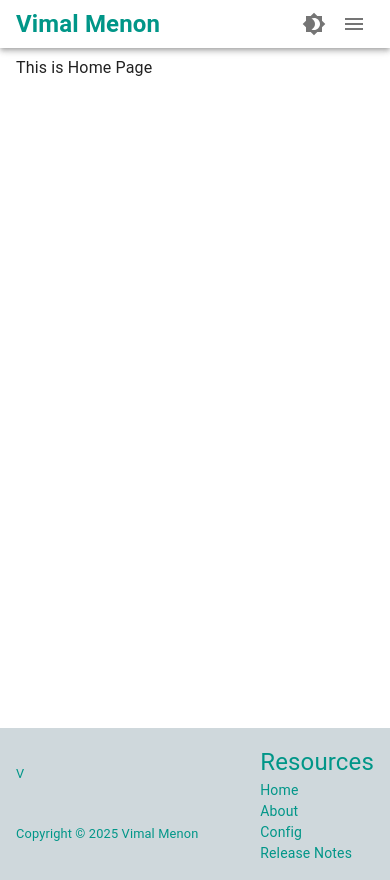
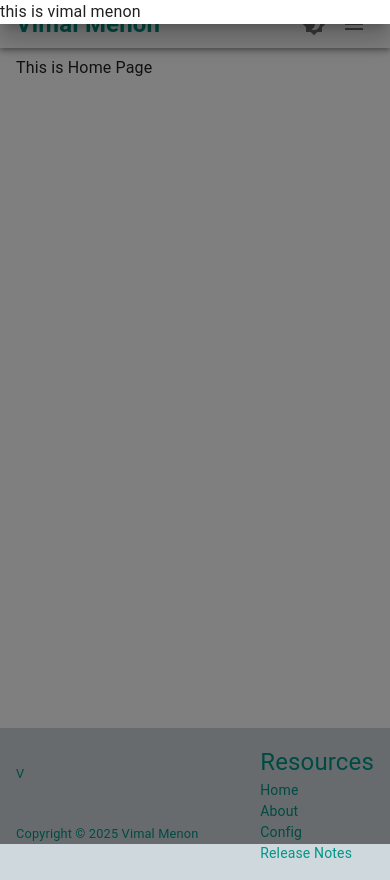
Before and after one commit to vimalmenon/vimalmenon.github.io, a Next.js app: page / in a window 390 px wide. Both pictures are taken after a click on the button 354 px from the left and 24 px from the top of the page. Built offline with nearby package versions, Linux system fonts and the light colour scheme; what @mui/material-nextjs would draw is missing.

Commit message:
working on Header Drawer

```diff
--- /dev/null
+++ b/src/common/Header/Drawer/Drawer.component.tsx
@@ -0,0 +1,20 @@
+'use client';
+import { useAppContext } from '@context';
+import MuiDrawer from '@mui/material/Drawer';
+import { Fragment } from 'react';
+import MenuIcon from '@mui/icons-material/Menu';
+import IconButton from '@mui/material/IconButton';
+
+export const Drawer: React.FC = () => {
+  const { showDrawer, toggleDrawer } = useAppContext();
+  return (
+    <Fragment>
+      <MuiDrawer anchor={'top'} open={showDrawer} onClose={toggleDrawer}>
+        <div>this is vimal menon</div>
+      </MuiDrawer>
+      <IconButton onClick={toggleDrawer}>
+        <MenuIcon />
+      </IconButton>
+    </Fragment>
+  );
+};
--- /dev/null
+++ b/src/common/Header/Drawer/index.ts
@@ -0,0 +1 @@
+export * from './Drawer.component';
--- a/src/common/Header/Header.component.tsx
+++ b/src/common/Header/Header.component.tsx
@@ -5,9 +5,8 @@ import AppBar from '@mui/material/AppBar';
 import Container from '@mui/material/Container';
 import { ToggleTheme } from './ToggleTheme';
 import { MobileHeader, DesktopHeader } from './Header.style';
-import MenuIcon from '@mui/icons-material/Menu';
-import IconButton from '@mui/material/IconButton';
 import { Logo } from './Logo';
+import { Drawer } from './Drawer';
 
 export const Header: React.FC = () => {
   return (
@@ -36,9 +35,7 @@ export const Header: React.FC = () => {
           <Logo />
           <Box sx={{ display: 'flex' }}>
             <ToggleTheme />
-            <IconButton>
-              <MenuIcon />
-            </IconButton>
+            <Drawer />
           </Box>
         </MobileHeader>
       </Container>
```
